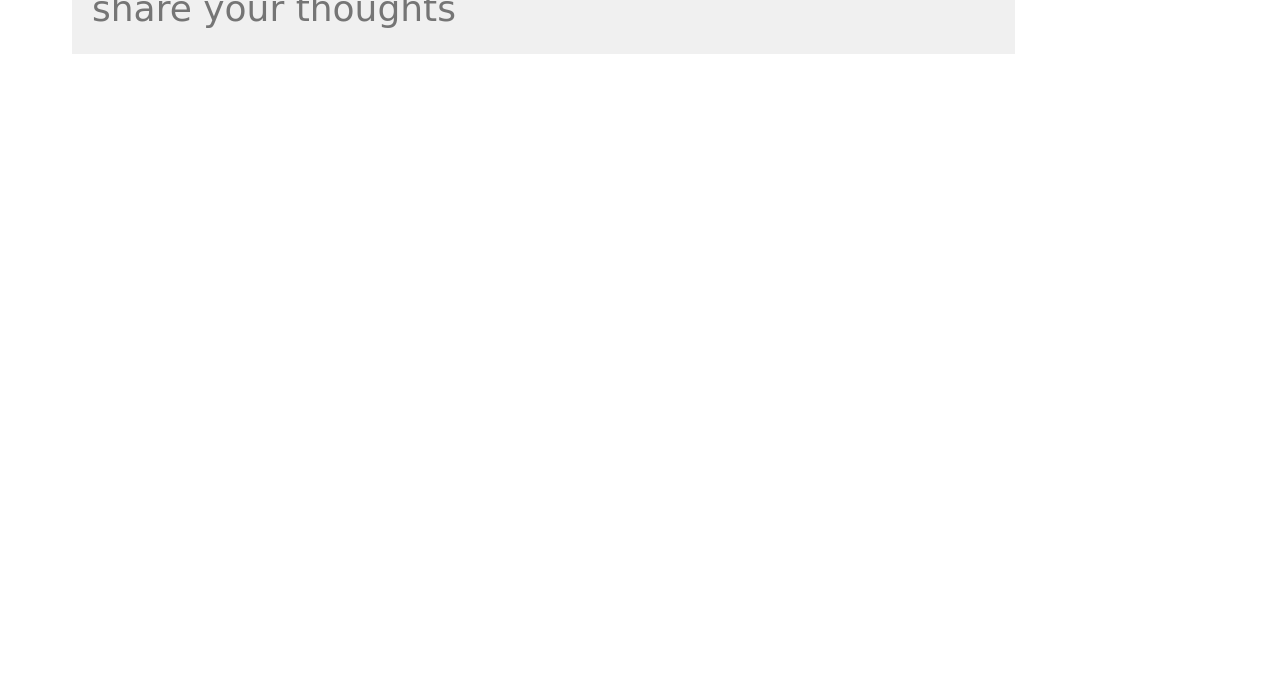
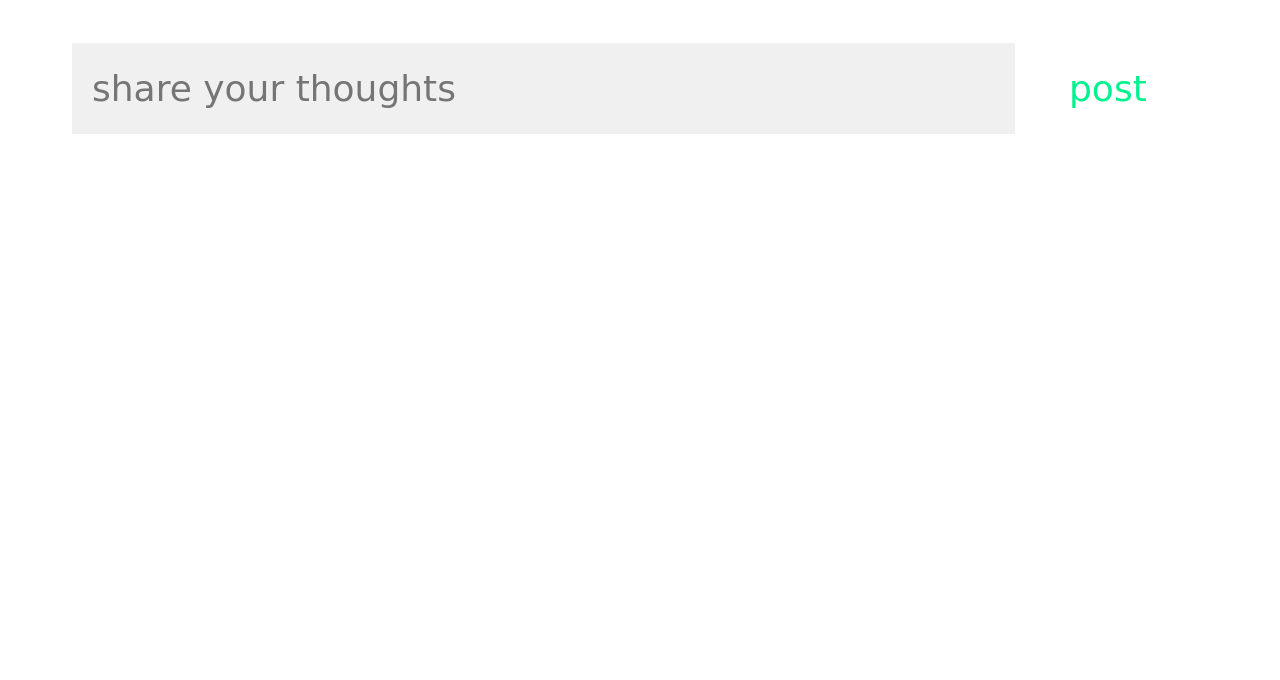
Before and after one commit to iqbaladan/threadly, a plain HTML site: page index.html in a window 1280 px wide. Shown: the part 120-800 px from the top of the page. Drawn offline with nearby package versions, Linux system fonts and the light colour scheme; a web font is replaced by a local one.

Commit message:
modified style.css

```diff
--- a/style.css
+++ b/style.css
@@ -7,6 +7,10 @@ h1 {
 	font-size: 48px;
 	font-weight: 400;
 	padding-left: 20px;
+}
+
+.main {
+	margin-top: 80px;
 }
 
 form input {
@@ -19,3 +23,15 @@ form input {
 	padding: 20px;
 	width: 100%;
 }
+
+button.btn {
+	background: transparent;
+	border: none;
+
+	color: #00f28f;
+	cursor: pointer;
+
+	font-size: 36px;
+
+	padding: 20px 24px;
+}
```
